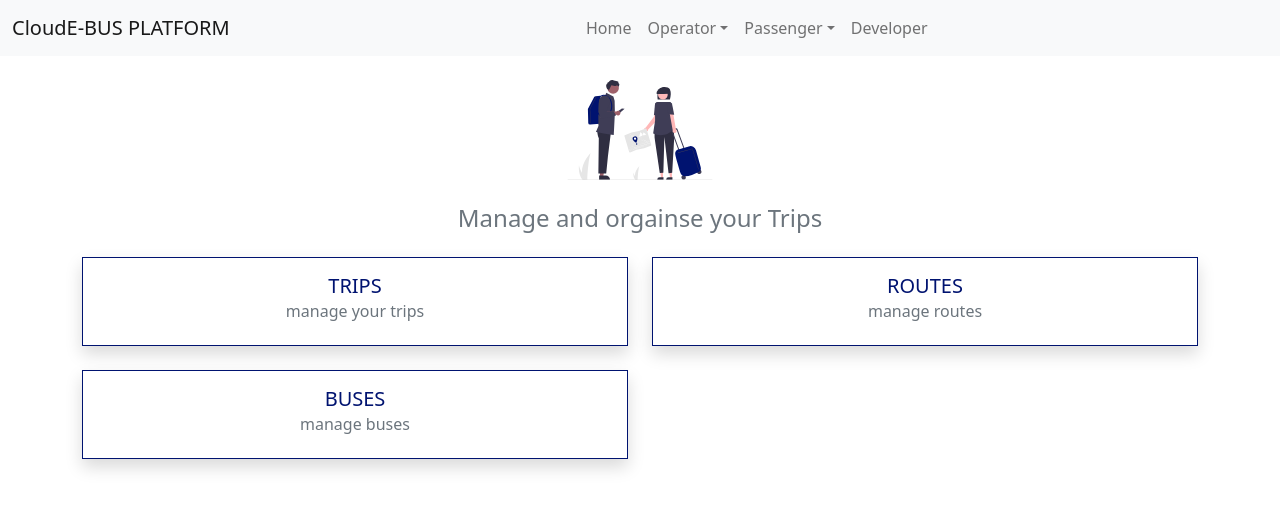
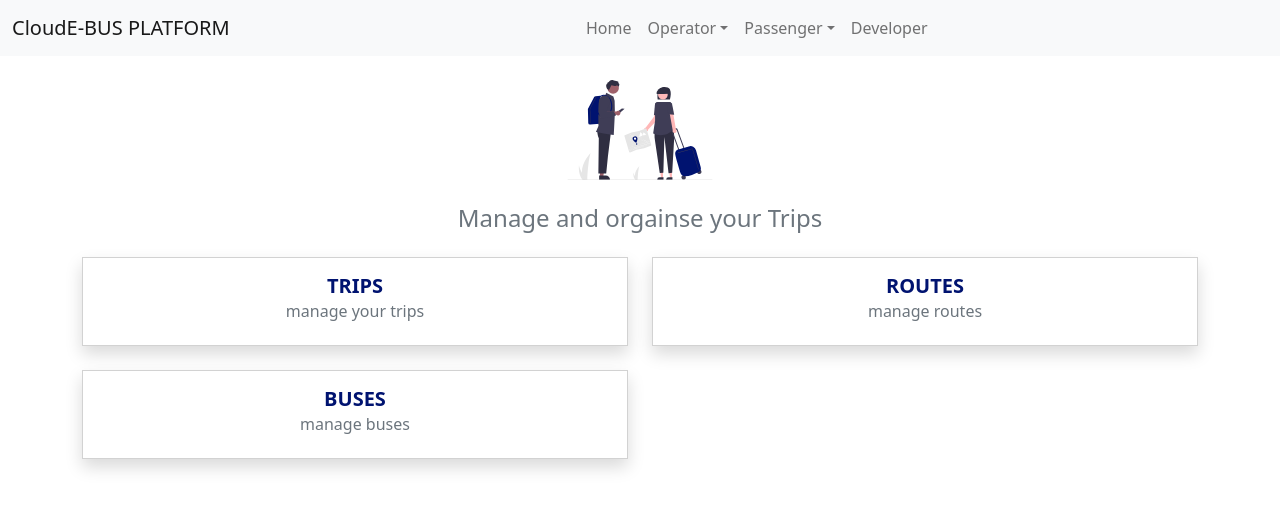
Before and after one commit to kennedyng/modern-bus-seat-booking-system, a Next.js app in the folder web_client/: page /operator in a window 1280 px wide. Shown: the top 510 px of the page. Built offline with nearby package versions, Linux system fonts and the light colour scheme; no server answers.

Commit message:
card hover

```diff
--- a/web_client/components/parts/SimpleCard.jsx
+++ b/web_client/components/parts/SimpleCard.jsx
@@ -3,10 +3,12 @@
 function SimpleCard({ data }) {
   const { title, subtitle } = data;
   return (
-    <div className="card rounded-o border-primary rounded-0 shadow">
+    <div className="card boder-2 rounded-0 shadow">
       <div className="card-body text-center">
-        <h5 className="card-title text-primary fw-light">{title}</h5>
-        <h6 className="card-subtitle mb-2 text-secondary">{subtitle}</h6>
+        <h5 className="card-title text-primary fw-bolder">{title}</h5>
+        <h6 className="card-subtitle mb-2 text-secondary fw-light">
+          {subtitle}
+        </h6>
       </div>
     </div>
   );
--- a/web_client/pages/operator/trip/create.js
+++ b/web_client/pages/operator/trip/create.js
@@ -54,6 +54,8 @@
       routeId: routeId,
       departing_time: dateTime.$d,
     };
+
+    console.log("data", data);
 
     const config = {
       headers: {
--- a/web_client/styles/main.scss
+++ b/web_client/styles/main.scss
@@ -1,3 +1,4 @@
+
 .hero {
     height: 70vh;
     background-size: cover;
@@ -11,3 +12,9 @@
     backdrop-filter: blur(6.5px);
 
 }
+.card:hover {
+    transition: 1s;
+    box-shadow: none !important;
+
+
+}
```
